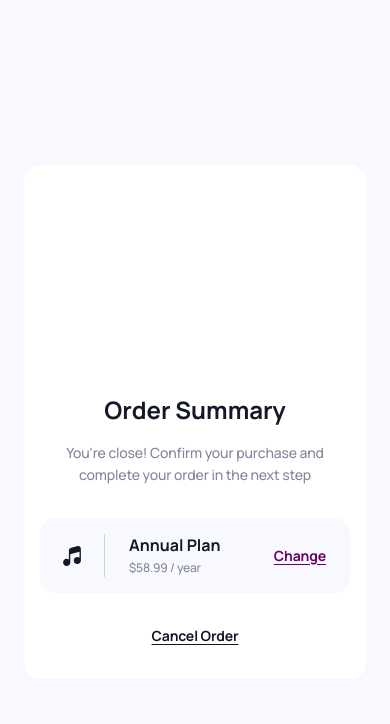
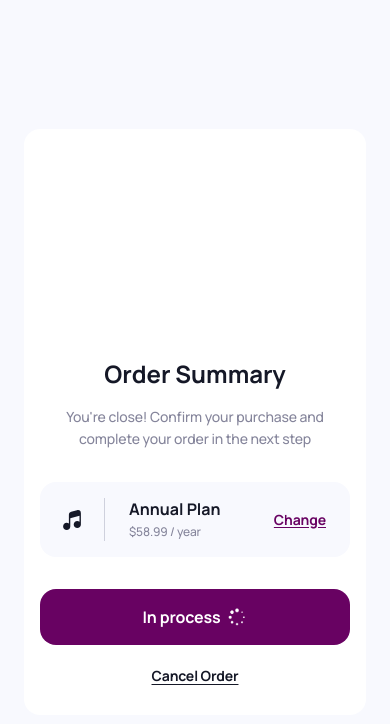
Before and after one commit to kacperborowieckb/INVO-Academy, a website built with Vite: page [lvl 1] Uproszczone podsumowanie zamówienia/Starter-code/index.html in a window 390 px wide. Both pictures are taken after a click on the link "Proceed to Payment". Built offline with nearby package versions, Linux system fonts and the light colour scheme; files whose address does not match are found by name.

Commit message:
finished

```diff
--- a/[lvl 1] Uproszczone podsumowanie zamówienia/Starter-code/index.html
+++ b/[lvl 1] Uproszczone podsumowanie zamówienia/Starter-code/index.html
@@ -27,7 +27,6 @@
         </div>
         <div class="buttons">
           <a href="#" class="buttons__payment">Proceed to Payment</a>
-          <a href="#" class="buttons__loading"></a>
           <a href="#" class="buttons__cancel">Cancel Order</a>
         </div>
       </div>
--- a/[lvl 1] Uproszczone podsumowanie zamówienia/Starter-code/src/global-scripts/scripts/payment/payment.js
+++ b/[lvl 1] Uproszczone podsumowanie zamówienia/Starter-code/src/global-scripts/scripts/payment/payment.js
@@ -1,5 +1,9 @@
 export function payment(element) {
   element.addEventListener("click", () => {
-    element.style.display = "none"
-  })
+    element.innerText = "In process";
+    const loading = document.createElement("img");
+    loading.setAttribute("src", "/images/loading.png");
+    loading.classList.add("buttons__loading-img");
+    element.appendChild(loading);
+  });
 }
--- a/[lvl 1] Uproszczone podsumowanie zamówienia/Starter-code/src/pages/home-page/styles/buttons.scss
+++ b/[lvl 1] Uproszczone podsumowanie zamówienia/Starter-code/src/pages/home-page/styles/buttons.scss
@@ -17,10 +17,9 @@
     line-height: var(--lh-payment);
     font-weight: var(--fw-bold);
     letter-spacing: -0.01em;
-  }
-
-  & &__loading {
-    display: none;
+    display: flex;
+    justify-content: center;
+    gap: 5px;
   }
 
   & &__cancel {
@@ -35,9 +34,16 @@
     text-underline-offset: 5px;
   }
 
+  & &__loading-img {
+    width: 22px;
+    height: 22px;
+    transform: translateY(10%);
+  }
+
   @media (max-width: 900px) {
     --fs-cancel: 14px;
     --lh-cancel: 22px;
+    padding-bottom: 28px;
 
     & &__cancel {
       text-underline-offset: 3px;
--- a/[lvl 1] Uproszczone podsumowanie zamówienia/Starter-code/src/pages/home-page/styles/card.scss
+++ b/[lvl 1] Uproszczone podsumowanie zamówienia/Starter-code/src/pages/home-page/styles/card.scss
@@ -9,7 +9,7 @@
   overflow: hidden;
   max-width: 460px;
   box-sizing: border-box;
-  margin: 32px 16px;
+  margin: 30px 15px;
   background-color: var(--clr-bg);
 
   & &__bg-img {
--- a/[lvl 1] Uproszczone podsumowanie zamówienia/Starter-code/src/pages/home-page/styles/product.scss
+++ b/[lvl 1] Uproszczone podsumowanie zamówienia/Starter-code/src/pages/home-page/styles/product.scss
@@ -64,5 +64,9 @@
       padding: 0px;
       padding-left: 24px;
     }
+
+    & &__change {
+      text-underline-offset: 2px;
+    }
   }
 }
```
Also changed, not shown: [lvl 1] Uproszczone podsumowanie zamówienia/Starter-code/src/pages/home-page/scripts/home-page.js (+6 -6 lines), [lvl 1] Uproszczone podsumowanie zamówienia/Starter-code/public/images/loading.png (added), 1 other file.
